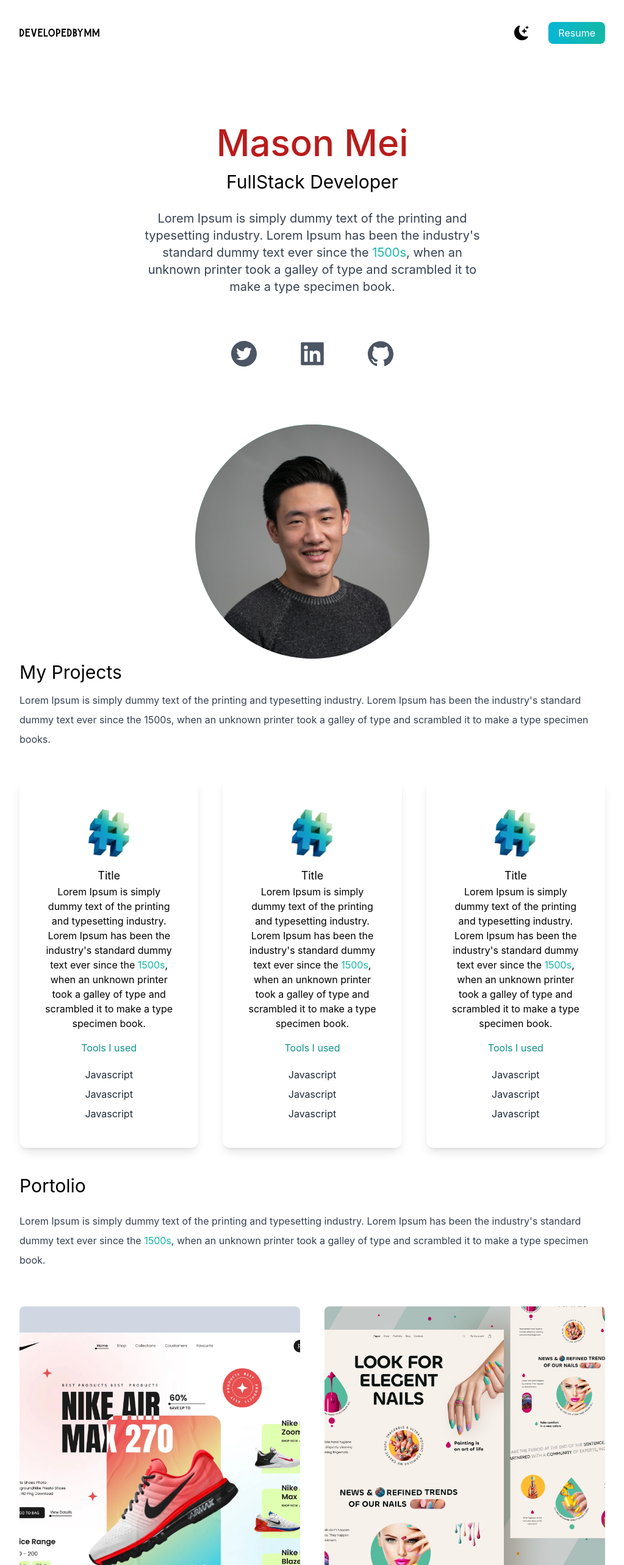
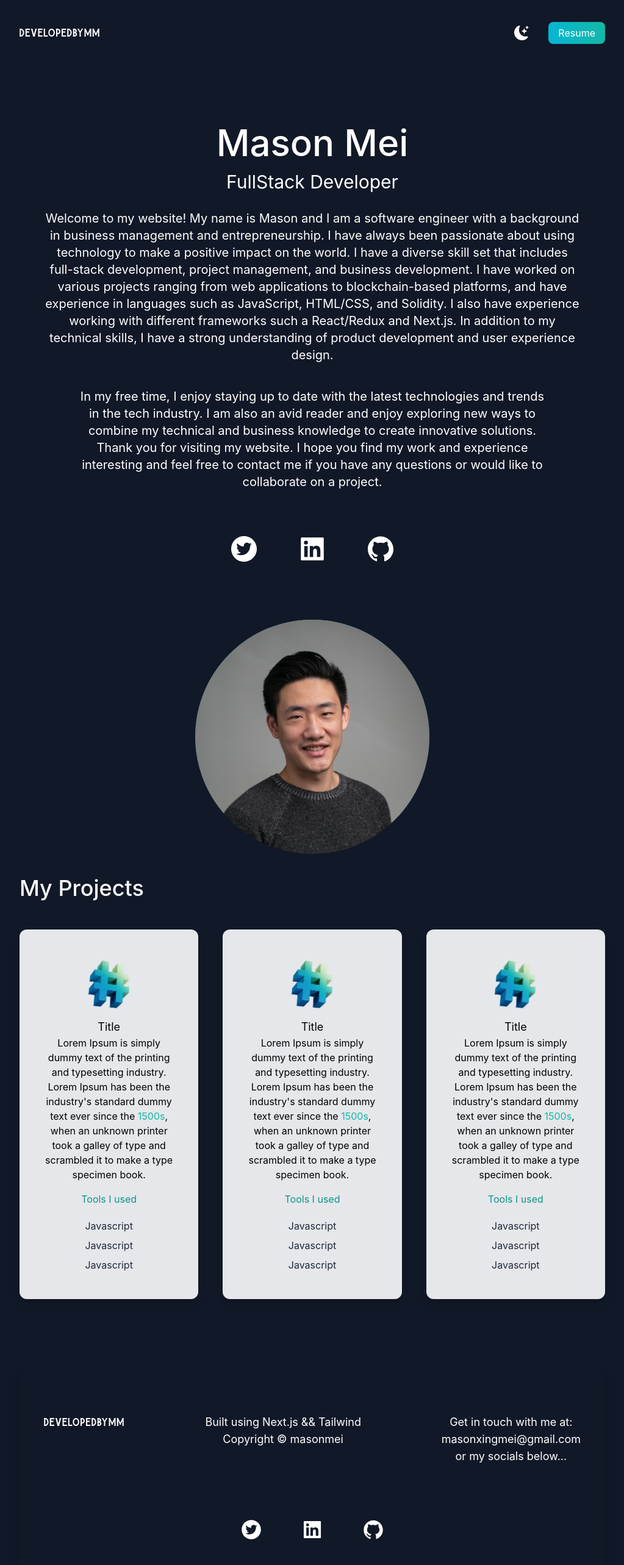
Before and after one commit to masmei/personal_portfolio, a Next.js app: page / in a window 1280 px wide. Shown: the top 2566 px of the page at 61% size, without its empty margins (128-1151 px from the left). Built offline with nearby package versions, Linux system fonts and the light colour scheme.

Commit message:
added footer and styled darkmode

```diff
--- a/pages/index.js
+++ b/pages/index.js
@@ -16,11 +16,11 @@ import web4 from "../public/web4.png";
 import web5 from "../public/web5.png";
 
 export default function Home() {
-  const [darkMode, setDarkMode] = useState(false);
+  const [darkMode, setDarkMode] = useState(true);
   return (
     <div className={darkMode ? "dark" : ""}>
       <Head>
-        <title>Mason Mei Portfolio</title>
+        <title>Mason Mei</title>
         <meta name="description" content="Generated by create next app" />
         <link rel="icon" href="/favicon.ico" />
       </Head>
@@ -28,10 +28,15 @@ export default function Home() {
       <main className="bg-white px-10 md:px-20 lg:px-40 dark:bg-gray-900">
         <section className="min-h-screen">
           <nav className="py-10 mb-12 flex justify-between">
-            <h1 className="text-xl font-burtons">developedbymm</h1>
+            <h1 className="text-xl font-burtons  dark:text-white">
+              developedbymm
+            </h1>
             <ul className="flex items-center">
               <li>
-                <BsFillMoonStarsFill onClick={() => setDarkMode(!darkMode)} className="cursor-pointer text-2xl" />
+                <BsFillMoonStarsFill
+                  onClick={() => setDarkMode(!darkMode)}
+                  className="cursor-pointer text-2xl  dark:text-white"
+                />
               </li>
               <li>
                 <a
@@ -44,40 +49,54 @@ export default function Home() {
             </ul>
           </nav>
           <div className="text-center p-10">
-            <h2 className="text-5xl py-2 text-red-700 font-medium md:text-6xl">
+            <h2 className="text-5xl py-2 text-teal-700 font-medium md:text-6xl  dark:text-white">
               Mason Mei
             </h2>
-            <h3 className="text-2xl py-2 md:text-3xl">FullStack Developer</h3>
-            <p className="text-md py-5 leading-8 text-gray-700 md:text-xl max-w-xl mx-auto">
-              Lorem Ipsum is simply dummy text of the printing and typesetting
-              industry. Lorem Ipsum has been the industry's standard dummy text
-              ever since the <span className="text-teal-500">1500s</span>, when
-              an unknown printer took a galley of type and scrambled it to make
-              a type specimen book.
+            <h3 className="text-2xl py-2 md:text-3xl dark:text-white">
+              FullStack Developer
+            </h3>
+            <p className="text-md py-5 leading-8 text-gray-700 md:text-xl max-w-6xl mx-auto dark:text-white">
+              Welcome to my website! My name is Mason and I am a software
+              engineer with a background in business management and
+              entrepreneurship. I have always been passionate about using
+              technology to make a positive impact on the world. I have a
+              diverse skill set that includes full-stack development, project
+              management, and business development. I have worked on various
+              projects ranging from web applications to blockchain-based
+              platforms, and have experience in languages such as JavaScript,
+              HTML/CSS, and Solidity. I also have experience working with
+              different frameworks such a React/Redux and Next.js. In addition
+              to my technical skills, I have a strong understanding of product
+              development and user experience design.
+            </p>
+            <p className="text-md py-5 leading-8 text-gray-700 md:text-xl max-w-3xl mx-auto dark:text-white">
+              In my free time, I enjoy staying up to date with the latest
+              technologies and trends in the tech industry. I am also an avid
+              reader and enjoy exploring new ways to combine my technical and
+              business knowledge to create innovative solutions. Thank you for
+              visiting my website. I hope you find my work and experience
+              interesting and feel free to contact me if you have any questions
+              or would like to collaborate on a project.
             </p>
           </div>
-          <div className="text-5xl flex justify-center gap-16 py-3 text-gray-600">
-            <AiFillTwitterCircle />
-            <AiFillLinkedin />
-            <AiFillGithub />
+          <div className="text-5xl flex justify-center gap-16 py-3 text-black-600">
+            <AiFillTwitterCircle className=" dark:text-white" />
+            <AiFillLinkedin className=" dark:text-white" />
+            <AiFillGithub className=" dark:text-white" />
           </div>
           <div className="relative mx-auto bg-gradient-to-b from-teal-500 rounded-full w-80 h-80 mt-20 overflow-hidden md:h-96 md:w-96">
             <Image src={avatar} layout="fill" objectFit="cover" />
           </div>
         </section>
 
-        <section>
+        <section className="py-7 mx-auto">
           <div>
-            <h3 className="text-3xl py-1">My Projects</h3>
-            <p className="text-md py-2 leading-8 text-gray-700">
-              Lorem Ipsum is simply dummy text of the printing and typesetting
-              industry. Lorem Ipsum has been the industry's standard dummy text
-              ever since the 1500s, when an unknown printer took a galley of
-              type and scrambled it to make a type specimen books.
-            </p>
+            <h2 className="text-4xl py-2 text-teal-700 font-medium md:text-4xl  dark:text-white">
+              My Projects
+            </h2>
           </div>
           <div className="lg:flex gap-10">
-            <div className="text-center shadow-lg p-10 rounded-xl my-10 dark:bg-white">
+            <div className="text-center shadow-lg p-10 rounded-xl my-10 dark:bg-gray-200">
               <Image src={code} width={100} height={100} />
               <h3 className="text-lg" font-medium pt-8 pb-2>
                 Title
@@ -94,7 +113,7 @@ export default function Home() {
               <p className="text-gray-800 py-1">Javascript</p>
               <p className="text-gray-800 py-1">Javascript</p>
             </div>
-            <div className="text-center shadow-lg p-10 rounded-xl my-10">
+            <div className="text-center shadow-lg p-10 rounded-xl my-10 dark:bg-gray-200">
               <Image src={code} width={100} height={100} />
               <h3 className="text-lg" font-medium pt-8 pb-2>
                 Title
@@ -111,7 +130,7 @@ export default function Home() {
               <p className="text-gray-800 py-1">Javascript</p>
               <p className="text-gray-800 py-1">Javascript</p>
             </div>
-            <div className="text-center shadow-lg p-10 rounded-xl my-10">
+            <div className="text-center shadow-lg p-10 rounded-xl my-10 dark:bg-gray-200">
               <Image src={code} width={100} height={100} />
               <h3 className="text-lg" font-medium pt-8 pb-2>
                 Title
@@ -130,7 +149,7 @@ export default function Home() {
             </div>
           </div>
         </section>
-        <section>
+        {/* <section>
           <div>
             <h3 className="text-3xl py-1">Portolio</h3>
             <p className="text-md py-5 leading-8 text-gray-700">
@@ -143,23 +162,80 @@ export default function Home() {
           </div>
           <div className="flex flex-col gap-10 py-10 lg:flex-row lg:flex-wrap">
             <div className="basis-1/3 flex-1">
-              <Image src={web1} className="rounded-lg object-cover" width={'100%'} height={'100%'} layout="responsive"/>
+              <Image
+                src={web1}
+                className="rounded-lg object-cover"
+                width={"100%"}
+                height={"100%"}
+                layout="responsive"
+              />
             </div>
             <div className="basis-1/3 flex-1">
-              <Image src={web2} className="rounded-lg object-cover" width={'100%'} height={'100%'} layout="responsive"/>
+              <Image
+                src={web2}
+                className="rounded-lg object-cover"
+                width={"100%"}
+                height={"100%"}
+                layout="responsive"
+              />
             </div>
             <div className="basis-1/3 flex-1">
-              <Image src={web3} className="rounded-lg object-cover" width={'100%'} height={'100%'} layout="responsive"/>
+              <Image
+                src={web3}
+                className="rounded-lg object-cover"
+                width={"100%"}
+                height={"100%"}
+                layout="responsive"
+              />
             </div>
             <div className="basis-1/3 flex-1">
-              <Image src={web4} className="rounded-lg object-cover" width={'100%'} height={'100%'} layout="responsive"/>
+              <Image
+                src={web4}
+                className="rounded-lg object-cover"
+                width={"100%"}
+                height={"100%"}
+                layout="responsive"
+              />
             </div>
             <div className="basis-1/3 flex-1">
-              <Image src={web5} className="rounded-lg object-cover" width={'100%'} height={'100%'} layout="responsive"/>
+              <Image
+                src={web5}
+                className="rounded-lg object-cover"
+                width={"100%"}
+                height={"100%"}
+                layout="responsive"
+              />
             </div>
             <div className="basis-1/3 flex-1">
-              <Image src={web5} className="rounded-lg object-cover" width={'100%'} height={'100%'} layout="responsive"/>
+              <Image
+                src={web5}
+                className="rounded-lg object-cover"
+                width={"100%"}
+                height={"100%"}
+                layout="responsive"
+              />
             </div>
+          </div>
+        </section> */}
+        <section className="text-center shadow-lg p-10 rounded-xl my-10">
+          <div className="py-10 mb-12 flex justify-between">
+            <h1 className="text-xl font-burtons  dark:text-white">
+              developedbymm
+            </h1>
+            <div className="text-lg dark:text-white">
+              <p>Built using Next.js && Tailwind</p>
+              <p>Copyright © masonmei</p>
+            </div>
+            <div className="text-lg dark:text-white">
+              <p>Get in touch with me at:</p>
+              <p>masonxingmei@gmail.com</p>
+              <p>or my socials below...</p>
+            </div>
+          </div>
+          <div className="text-4xl flex justify-center gap-16 text-black-600  dark:text-white">
+            <AiFillTwitterCircle />
+            <AiFillLinkedin />
+            <AiFillGithub />
           </div>
         </section>
       </main>
```
